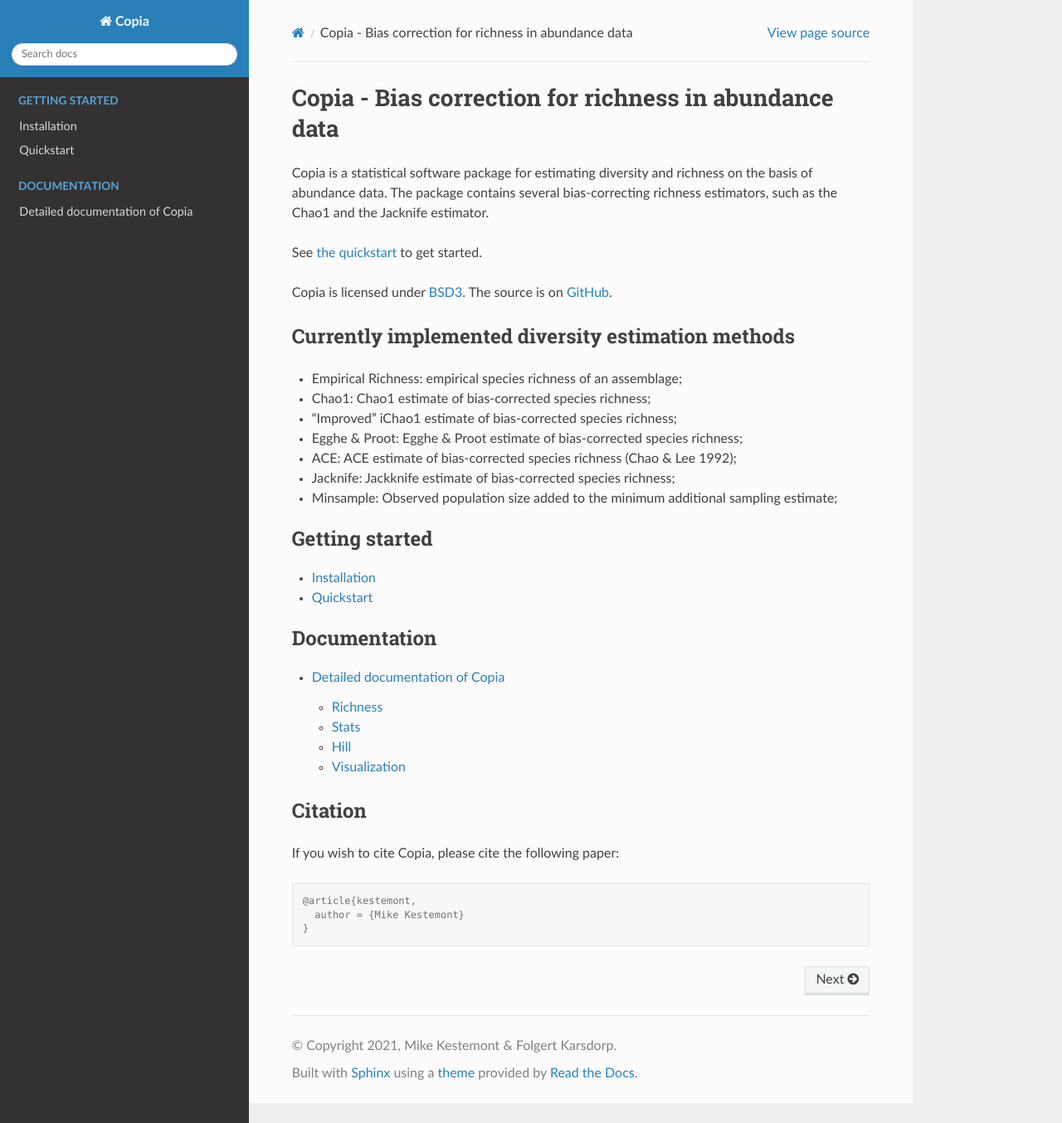
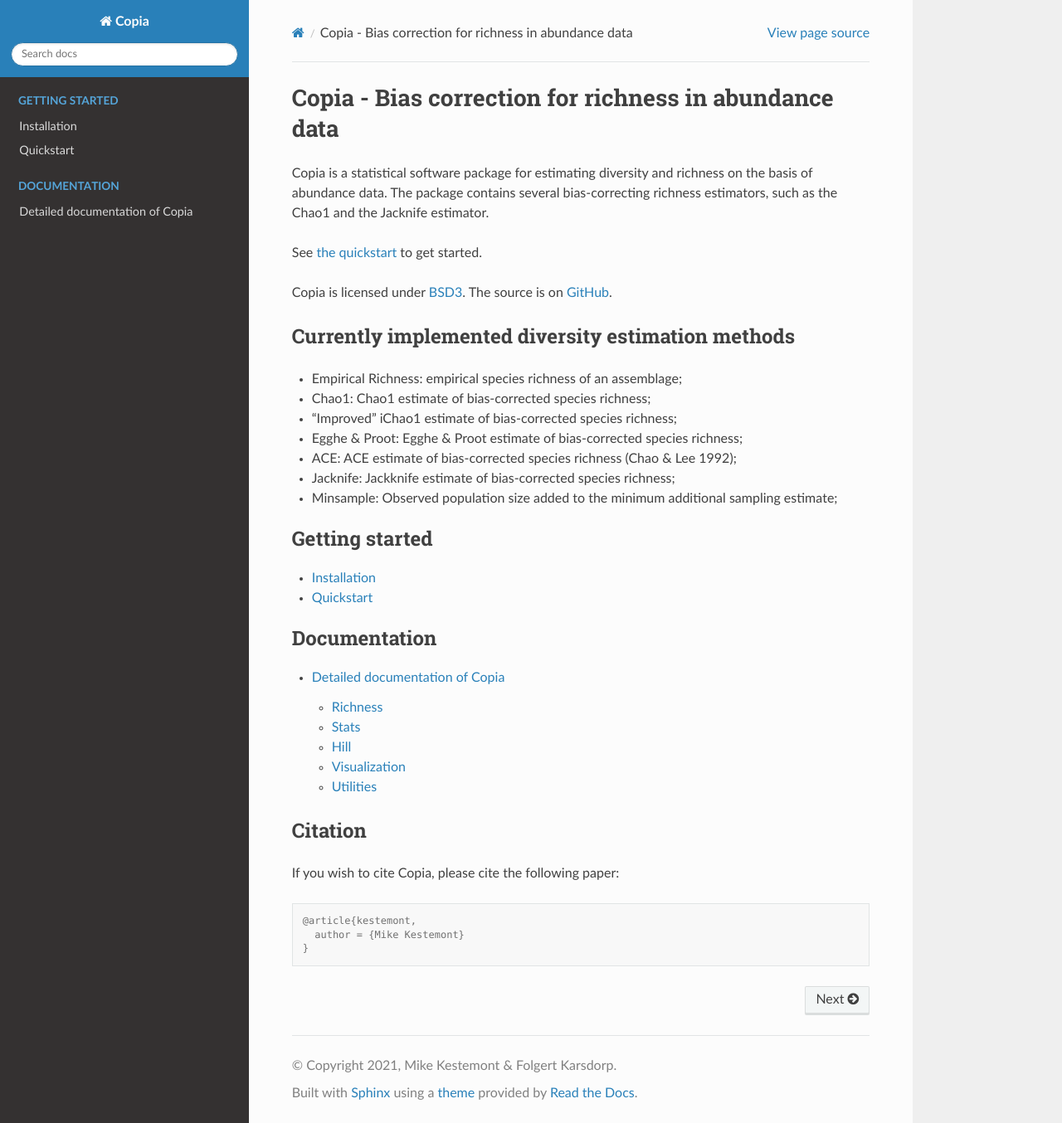
Before and after one commit to mikekestemont/copia, a Sphinx documentation site: the page built from docs/index.rst, in a window 1280 px wide and 1354 px high. Shown: the whole window at 83% size. Built offline with Sphinx 7.4.7 and the Read the Docs theme 2.0.0, drawn with Linux system fonts in a browser that asks for light colours.

```diff
--- a/docs/api.rst
+++ b/docs/api.rst
@@ -26,3 +26,9 @@ Visualization
 .. automodule:: copia.plot
     :members:
     :undoc-members:
+
+Utilities
+-----
+.. automodule:: copia.utils
+    :members:
+    :undoc-members:
```
